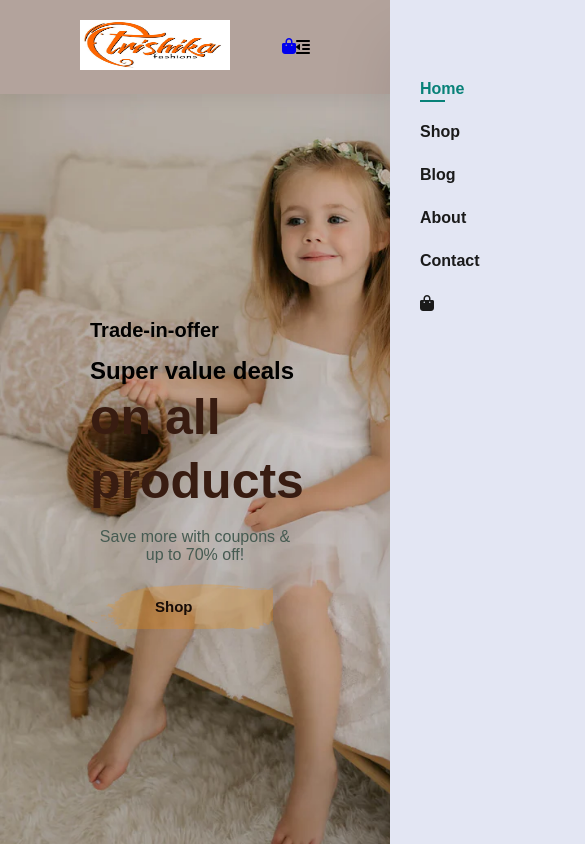
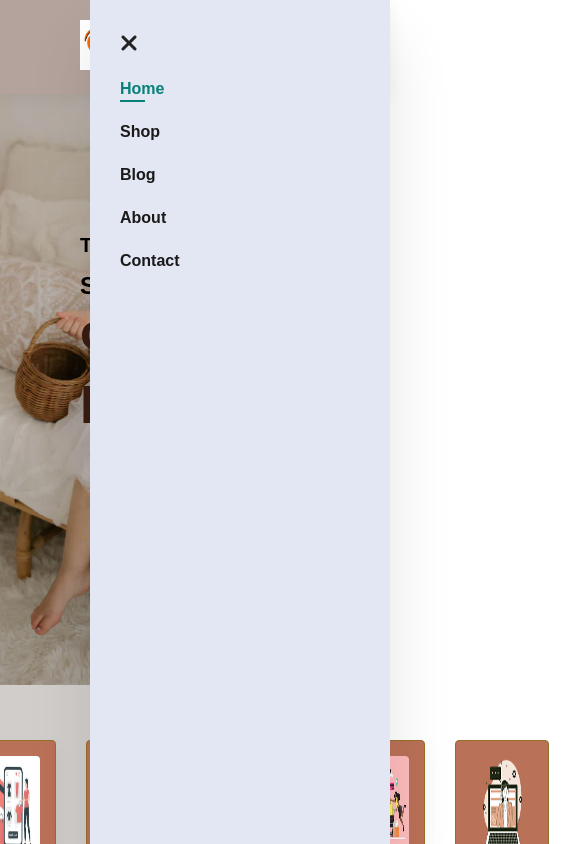
Before and after one commit to manishagejage/ecomm.demo, a plain HTML site: page index.html in a window 390 px wide. Both pictures are taken after a click on the icon 303 px from the left and 47 px from the top of the page. Shown: the top 844 px of the page, 585 px wide, since content can reach past the window. Drawn offline with Linux system fonts and the light colour scheme.

Commit message:
give functionality

```diff
--- a/index.html
+++ b/index.html
@@ -9,6 +9,7 @@
     integrity="sha512-Evv84Mr4kqVGRNSgIGL/F/aIDqQb7xQ2vcrdIwxfjThSH8CSR7PBEakCr51Ck+w+/U6swU2Im1vVX0SVk9ABhg=="
     crossorigin="anonymous" referrerpolicy="no-referrer" />
   <link rel="stylesheet" href="style.css">
+
 </head>
 
 <body>
@@ -23,7 +24,8 @@
         <li><a href="blog.html">Blog</a></li>
         <li><a href="about.html">About</a></li>
         <li><a href="contact.html">Contact</a></li>
-        <li><a href="cart.html"><i class="fa-solid fa-bag-shopping"></i></a></li>
+        <li id="lg-bag"><a href="cart.html"><i class="fa-solid fa-bag-shopping"></i></a></li>
+        <a href="#" id="close"><i class="fa-solid fa-xmark"></i></a>
       </ul>
     </div>
     <div id="mobile">
--- a/script.js
+++ b/script.js
@@ -0,0 +1,15 @@
+const bar = document.getElementById('bar');
+const close = document.getElementById('close');
+const nav = document.getElementById('navbar');
+
+if(bar){
+    bar.addEventListener('click',()=>{
+        nav.classList.add('active')
+    })
+}
+
+if(close){
+    close.addEventListener('click',()=>{
+        nav.classList.remove('active')
+    })
+}
--- a/style.css
+++ b/style.css
@@ -514,6 +514,10 @@ footer a{
   }
 
  @media (max-width:799px) {
+  .section-p1{
+    padding: 40px 40px;
+  }
+
     #navbar {
         display: flex;
         flex-direction: column;
@@ -527,6 +531,11 @@ footer a{
         background-color: #E3E6F3;
         box-shadow: 0 40px 60px rgb(0, 0, 0,0.1);
         padding: 80px 0 0 10px;
+        transition: 0.3s;
+    }
+
+    #navbar.active{
+        right: 0px;
     }
 
     #navbar li{
@@ -538,4 +547,36 @@ footer a{
         align-items: center;
     }
 
+    #close{
+        display: none;
+    }
+
+
+    #close{
+        display: initial;
+        position: absolute;
+        top: 30px;
+        left:30px;
+        color: #222;
+        font-size:24px;
+
+    }
+
+    #lg-bag{
+        display:none;
+    }
+
+    #hero {
+        height: 70vh;
+        padding: 0 80px;
+        background-position: top 30% right 30%;
+    }
+
+    #feature {
+       justify-content: center;
+    }
+
+    #feature .fe-box{
+        max-resolution: 15px 15px;
+    }
  }
```
